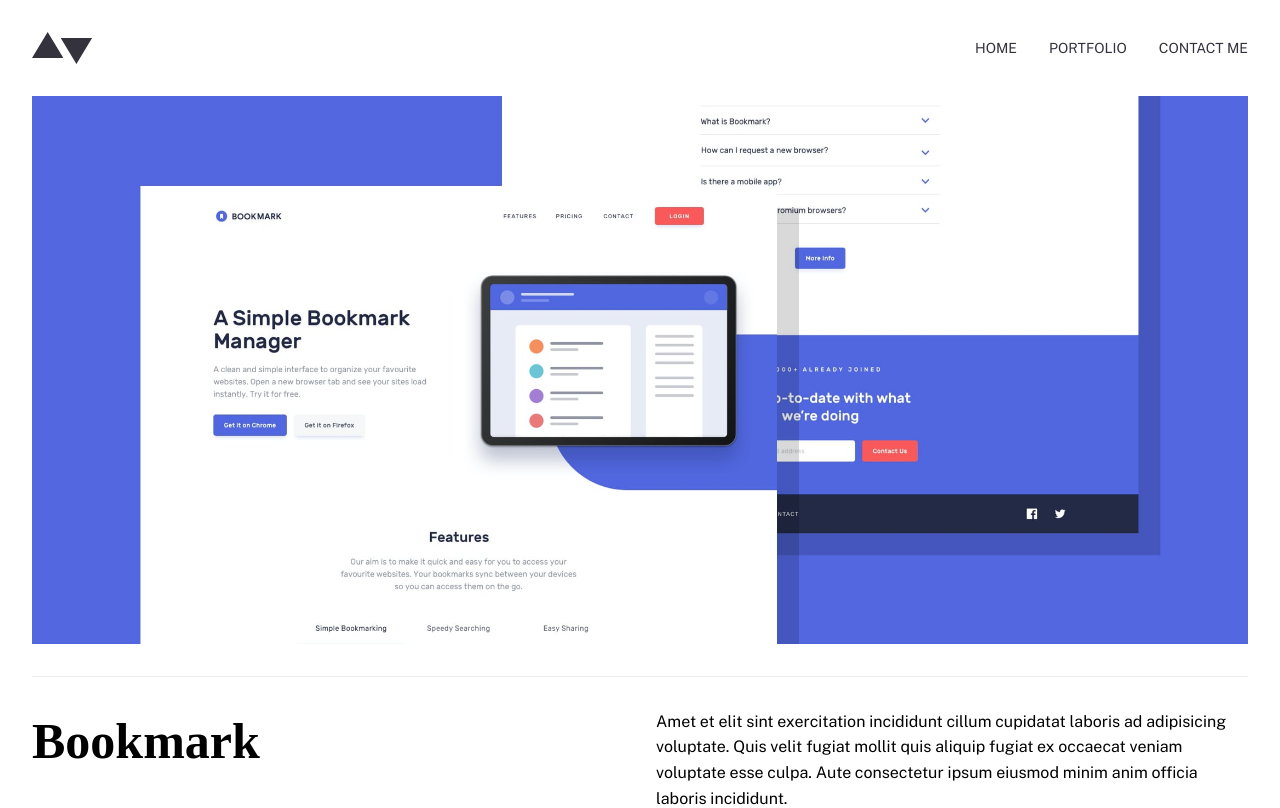
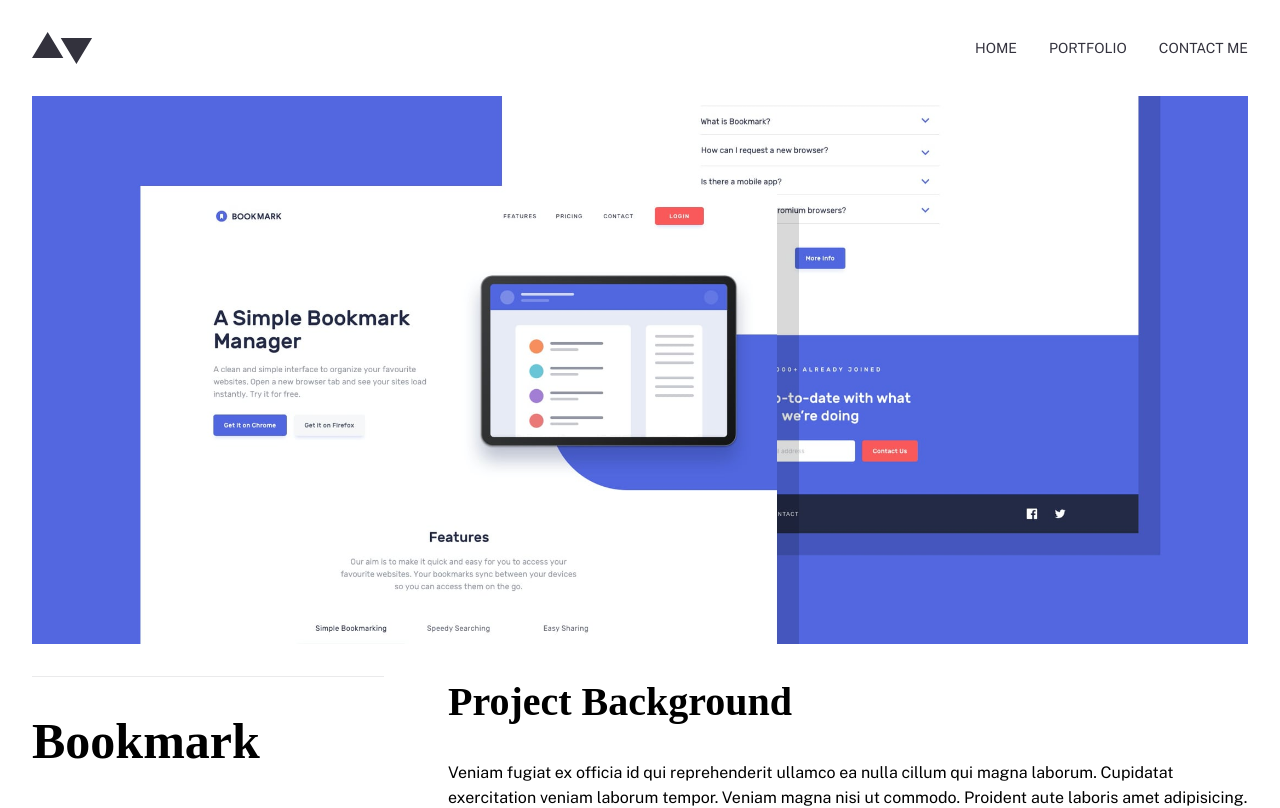
Before and after one commit to erikdcodes/Minimalist-Portfolio, a Next.js app: page /portfolio/bookmark in a window 1280 px wide. Shown: the top 808 px of the page. Built offline with nearby package versions, Linux system fonts and the light colour scheme; a web font is replaced by a local one.

Commit message:
styling fix

```diff
--- a/pages/portfolio/[slug].js
+++ b/pages/portfolio/[slug].js
@@ -99,7 +99,6 @@
   .previews-container,
   .image-container {
     img {
-      height: 100%;
       width: 100%;
       object-fit: cover;
     }
@@ -147,6 +146,23 @@
 
   @media (min-width: 1140px) {
     /* desktop */
+    .description-container {
+      display: block;
+      & > * {
+        margin-bottom: 32px;
+      }
+      grid-column: 1/2;
+    }
+    .section-container {
+      display: grid;
+      grid-column-gap: 32px;
+      grid-template-columns: 352px 1fr;
+      grid-auto-rows: auto;
+    }
+    .background-container,
+    .previews-container {
+      grid-column: -1;
+    }
   }
 `;
 
--- a/styles/styles.css
+++ b/styles/styles.css
@@ -31,6 +31,7 @@
 body {
   font-family: "Public Sans", sans-serif;
   font-size: 16px;
+  line-height: 1.6;
 }
 
 button {
```
